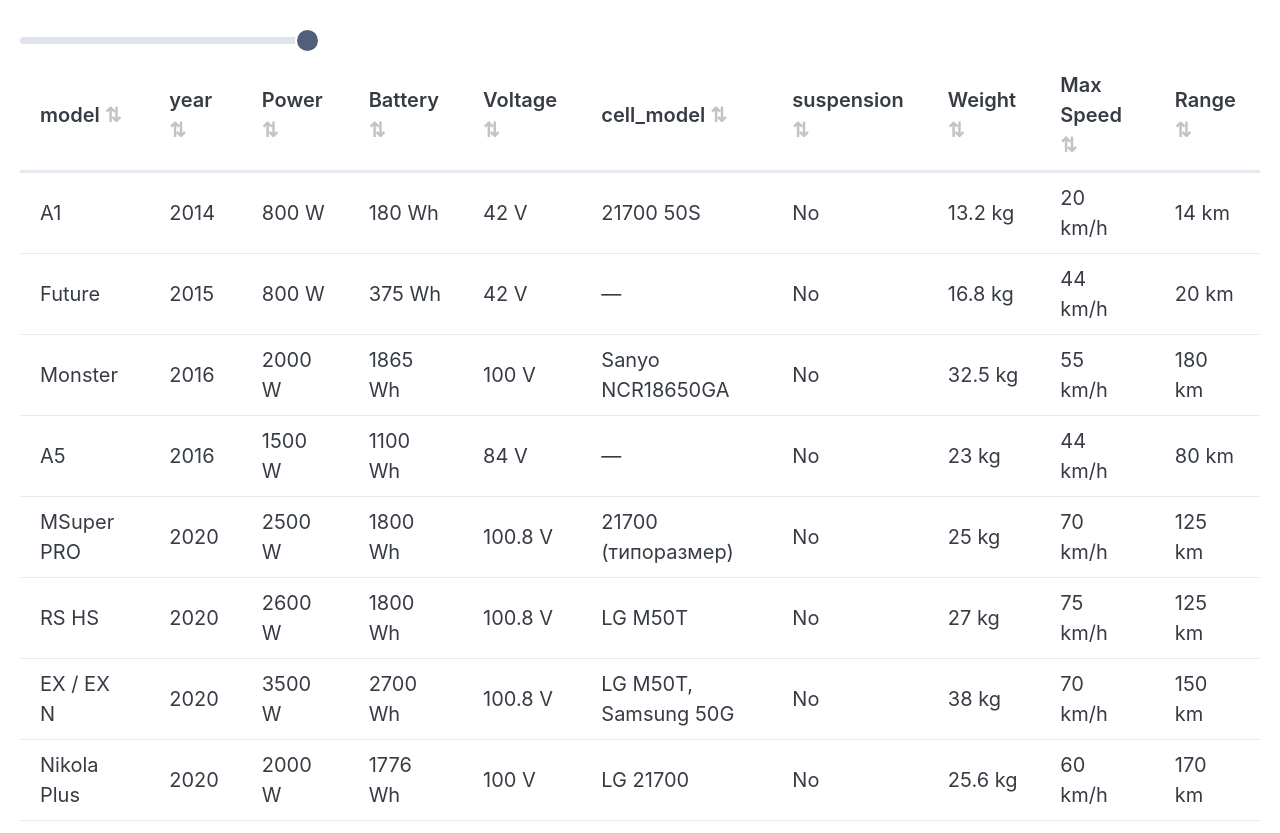
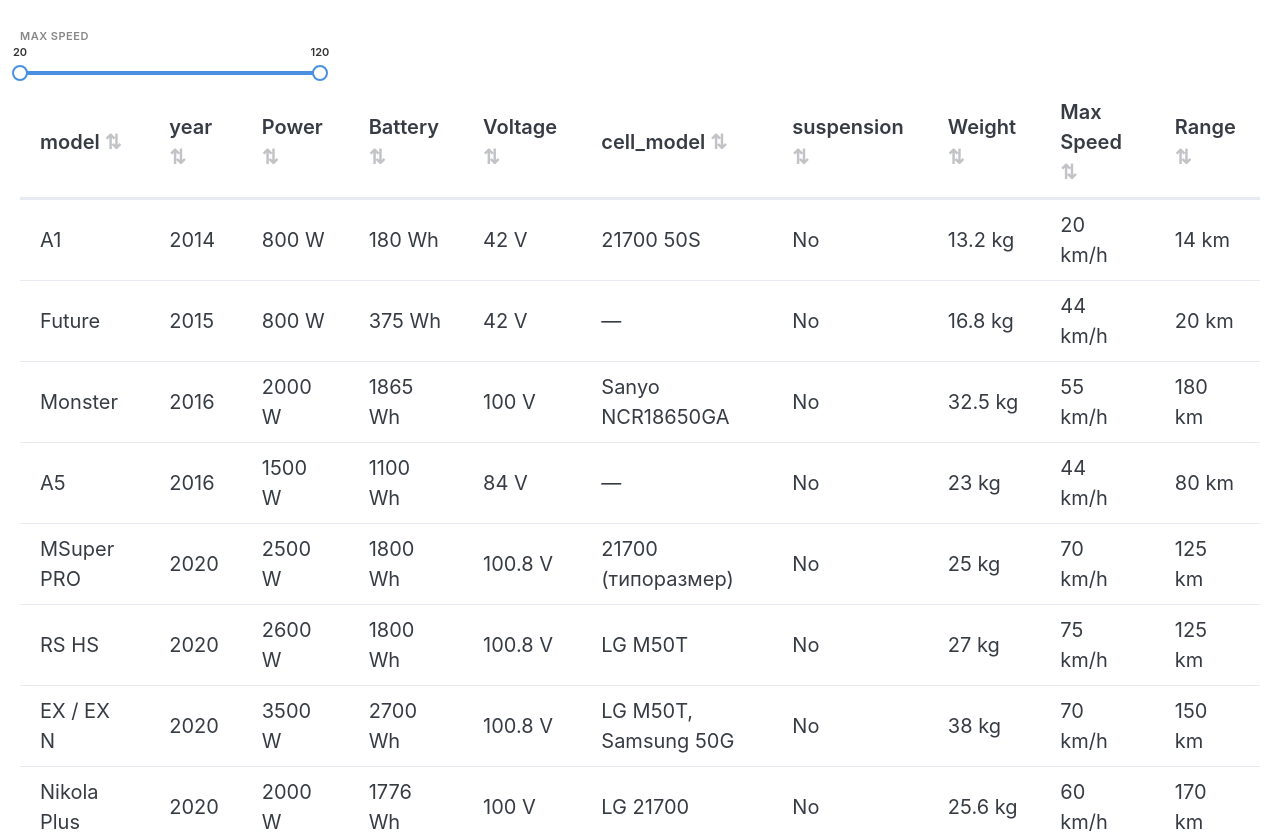
Before and after one commit to Nufeen/euc-db, a React (Vite) app: page / in a window 1280 px wide. Shown: the top 833 px of the page. Built offline with nearby package versions, Linux system fonts and the light colour scheme.

Commit message:
Add range slider

```diff
--- a/src/Table.module.css
+++ b/src/Table.module.css
@@ -3,17 +3,15 @@
 }
 
 .filterRow {
-  position: sticky;
   top: 0;
   z-index: 2;
-  padding: 8px 0;
-  height: 40px;
+  padding: 8px 0 12px;
   width: 300px;
 }
 
 .headerRow {
   position: sticky;
-  top: 40px;
+  top: 0px;
   margin-top: 40px;
   background-color: white;
   z-index: 1;
@@ -31,18 +29,67 @@
   opacity: 1;
 }
 
-.speedFilter {
+.rangeSlider {
   display: flex;
-  align-items: center;
-  gap: 8px;
+  flex-direction: column;
+  gap: 4px;
 }
 
-.speedFilter input {
-  flex: 1;
+.rangeSliderLabel {
+  font-size: 11px;
+  font-weight: 600;
+  text-transform: uppercase;
+  letter-spacing: 0.5px;
+  color: #888;
 }
 
-.speedFilter button {
-  font-size: 12px;
+.rangeSliderTrack {
+  position: relative;
+  height: 4px;
+  background: #e0e0e0;
+  border-radius: 2px;
+  margin-top: 22px;
+}
+
+.rangeSliderFill {
+  position: absolute;
+  top: 0;
+  height: 100%;
+  background: #4a90e2;
+  border-radius: 2px;
+  pointer-events: none;
+}
+
+.rangeSliderThumb {
+  position: absolute;
+  top: 50%;
+  transform: translate(-50%, -50%);
+  width: 16px;
+  height: 16px;
+  background: white;
+  border: 2px solid #4a90e2;
+  border-radius: 50%;
+  cursor: grab;
+  touch-action: none;
+  user-select: none;
+  z-index: 1;
+}
+
+.rangeSliderThumb:active {
+  cursor: grabbing;
+  background: #e8f0fb;
+}
+
+.rangeSliderValue {
+  position: absolute;
+  bottom: calc(100% + 6px);
+  left: 50%;
+  transform: translateX(-50%);
+  font-size: 11px;
+  font-weight: 600;
+  color: #333;
+  white-space: nowrap;
+  pointer-events: none;
 }
 
 .filterTable {
--- a/src/Table.tsx
+++ b/src/Table.tsx
@@ -1,4 +1,4 @@
-import { useState } from 'react'
+import { useRef, useState } from 'react'
 import styles from './Table.module.css'
 
 interface BegodeItem {
@@ -37,6 +37,79 @@ const columnLabels: Record<string, string> = {
   range_km: 'Range',
 }
 
+function RangeSlider({
+  label,
+  min,
+  max,
+  value,
+  onChange,
+}: {
+  label: string
+  min: number
+  max: number
+  value: [number, number]
+  onChange: (value: [number, number]) => void
+}) {
+  const trackRef = useRef<HTMLDivElement>(null)
+  const [minVal, maxVal] = value
+
+  const toPercent = (v: number) => ((v - min) / (max - min)) * 100
+
+  const getValueFromX = (clientX: number) => {
+    const track = trackRef.current
+    if (!track) return 0
+    const rect = track.getBoundingClientRect()
+    const ratio = Math.max(0, Math.min(1, (clientX - rect.left) / rect.width))
+    return Math.round(min + ratio * (max - min))
+  }
+
+  const handlePointerDown = (thumb: 'min' | 'max') => (e: React.PointerEvent) => {
+    e.preventDefault()
+    const onMove = (ev: PointerEvent) => {
+      const v = getValueFromX(ev.clientX)
+      if (thumb === 'min') {
+        onChange([Math.min(Math.max(v, min), maxVal), maxVal])
+      } else {
+        onChange([minVal, Math.max(Math.min(v, max), minVal)])
+      }
+    }
+    const onUp = () => {
+      window.removeEventListener('pointermove', onMove)
+      window.removeEventListener('pointerup', onUp)
+    }
+    window.addEventListener('pointermove', onMove)
+    window.addEventListener('pointerup', onUp)
+  }
+
+  return (
+    <div className={styles.rangeSlider}>
+      <span className={styles.rangeSliderLabel}>{label}</span>
+      <div className={styles.rangeSliderTrack} ref={trackRef}>
+        <div
+          className={styles.rangeSliderFill}
+          style={{
+            left: `${toPercent(minVal)}%`,
+            width: `${toPercent(maxVal) - toPercent(minVal)}%`,
+          }}
+        />
+        {(['min', 'max'] as const).map((thumb) => {
+          const val = thumb === 'min' ? minVal : maxVal
+          return (
+            <div
+              key={thumb}
+              className={styles.rangeSliderThumb}
+              style={{ left: `${toPercent(val)}%` }}
+              onPointerDown={handlePointerDown(thumb)}
+            >
+              <span className={styles.rangeSliderValue}>{val}</span>
+            </div>
+          )
+        })}
+      </div>
+    </div>
+  )
+}
+
 function formatValue(value: string | number | boolean | null, unit: string | undefined): string {
   if (value === null || value === undefined) {
     return '—'
@@ -63,7 +136,11 @@ function Table({ data }: TableProps) {
   const maxSpeedValues = data
     .filter((row) => typeof row.max_speed_kmh === 'number')
     .map((row) => row.max_speed_kmh as number)
+  const globalMinSpeed = maxSpeedValues.length > 0 ? Math.min(...maxSpeedValues) : 0
   const globalMaxSpeed = maxSpeedValues.length > 0 ? Math.max(...maxSpeedValues) : 100
+
+  const effectiveMin = speedFilter.min ?? globalMinSpeed
+  const effectiveMax = speedFilter.max ?? globalMaxSpeed
 
   const filteredData = data.filter((row) => {
     const speed = row.max_speed_kmh
@@ -105,22 +182,23 @@ function Table({ data }: TableProps) {
     return sortConfig.direction === 'asc' ? ' ↑' : ' ↓'
   }
 
-  const handleSpeedFilterChange = (e: React.ChangeEvent<HTMLInputElement>) => {
-    setSpeedFilter({ min: null, max: Number(e.target.value) || null })
+  const handleSpeedFilterChange = ([newMin, newMax]: [number, number]) => {
+    setSpeedFilter({
+      min: newMin === globalMinSpeed ? null : newMin,
+      max: newMax === globalMaxSpeed ? null : newMax,
+    })
   }
 
   return (
     <div className={styles.container}>
       <div className={styles.filterRow}>
-        <div className={styles.speedFilter}>
-          <input
-            type="range"
-            min={0}
-            max={globalMaxSpeed}
-            value={speedFilter.max ?? globalMaxSpeed}
-            onChange={handleSpeedFilterChange}
-          />
-        </div>
+        <RangeSlider
+          label="Max Speed"
+          min={globalMinSpeed}
+          max={globalMaxSpeed}
+          value={[effectiveMin, effectiveMax]}
+          onChange={handleSpeedFilterChange}
+        />
       </div>
       <table>
         <thead>
```
